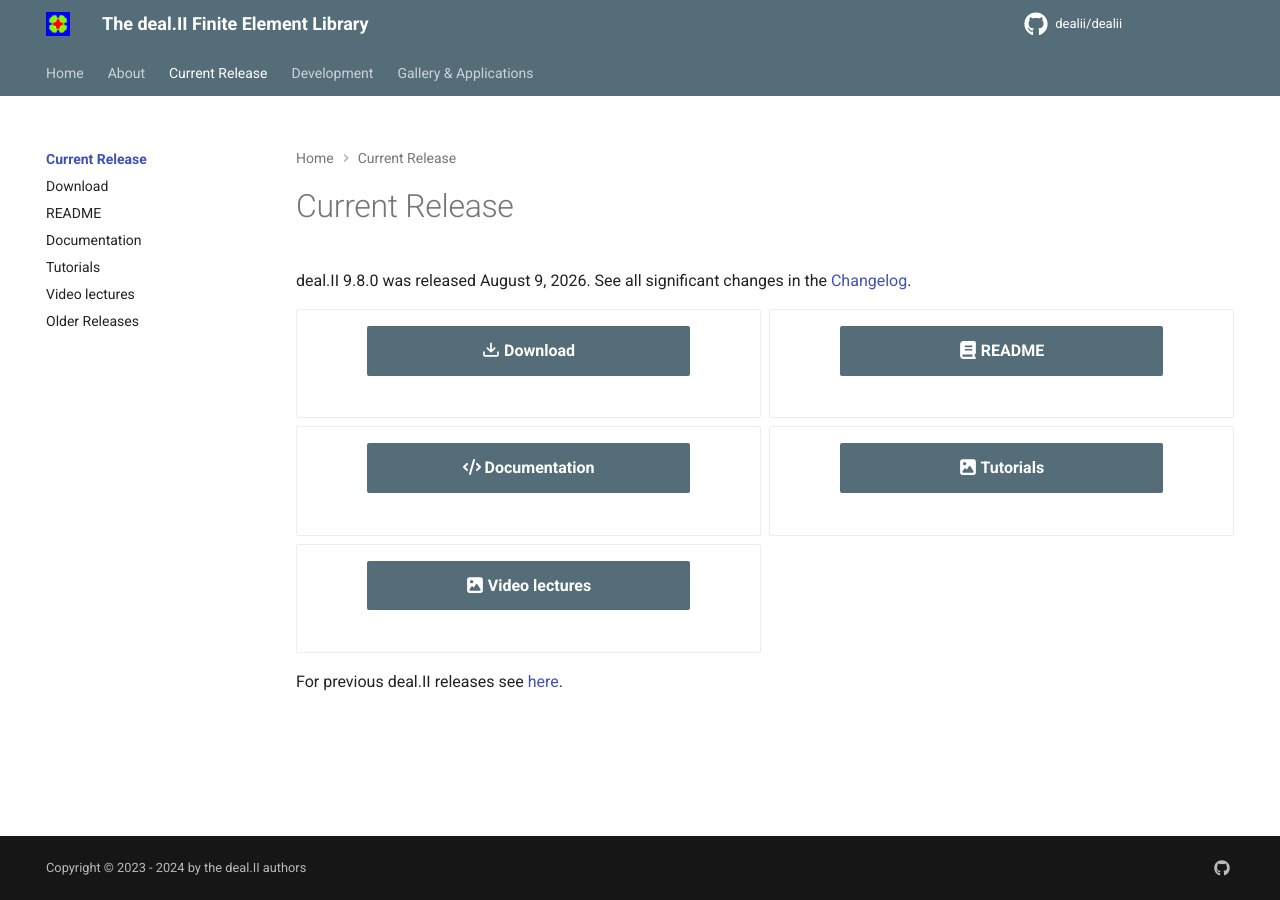
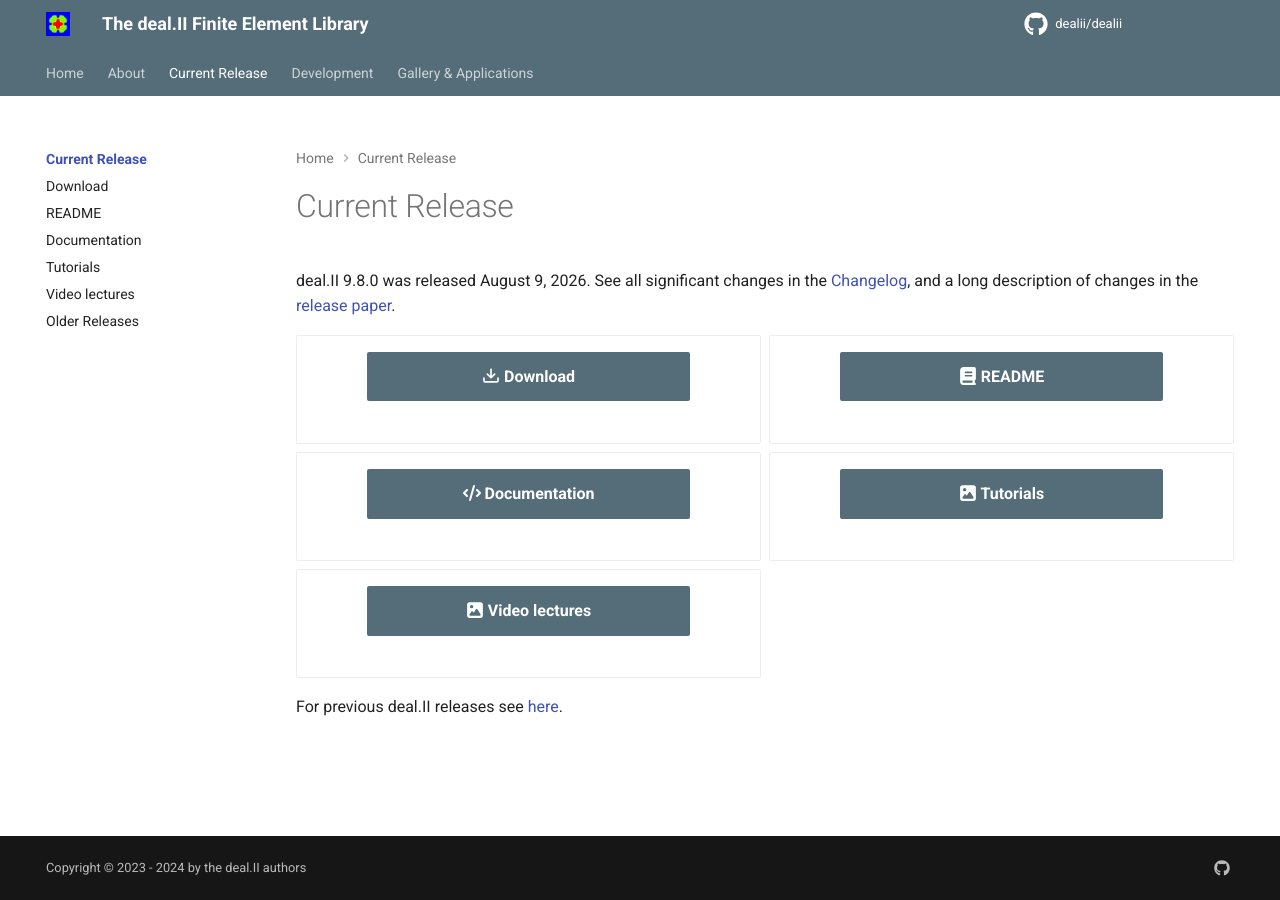
Before and after one commit to dealii/website, an MkDocs documentation site: the page built from docs/current_release/index.md, in a window 1280 px wide. Built offline with MkDocs 1.6.1 and Material for MkDocs 9.7.7, drawn with Linux system fonts in a browser that asks for light colours; comment, search, counter and statistics services are not loaded.

Commit message:
Also add to current release information

```diff
--- a/docs/current_release/index.md
+++ b/docs/current_release/index.md
@@ -2,7 +2,8 @@ Current Release
 ===============
 
 deal.II 9.8.0 was released August 9, 2026.
-See all significant changes in the [Changelog](https://dealii.org/current/doxygen/deal.II/changes_between_9_7_1_and_9_8_0.html).
+See all significant changes in the [Changelog](https://dealii.org/current/doxygen/deal.II/changes_between_9_7_1_and_9_8_0.html),
+and a long description of changes in the [release paper](https://dealii.org/deal98-preprint.pdf).
 
 <div class="grid" markdown>
 
```
